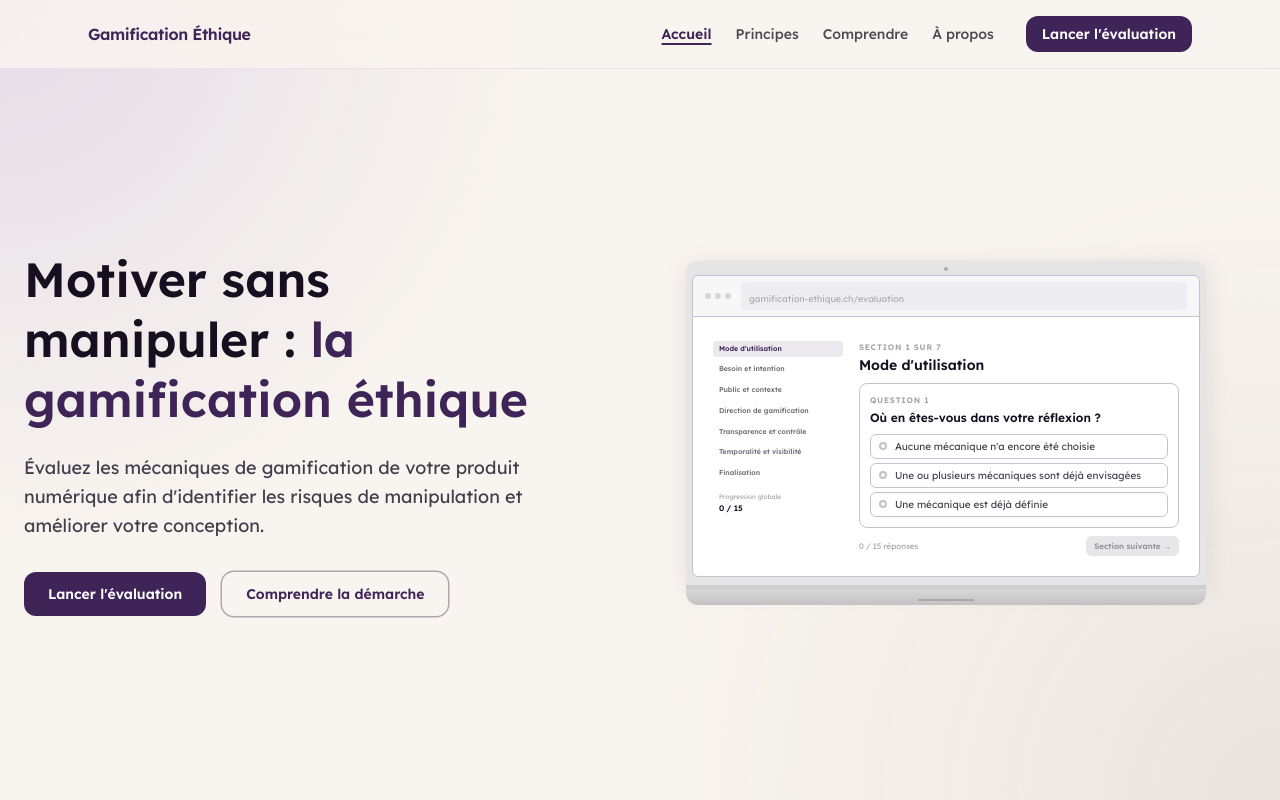
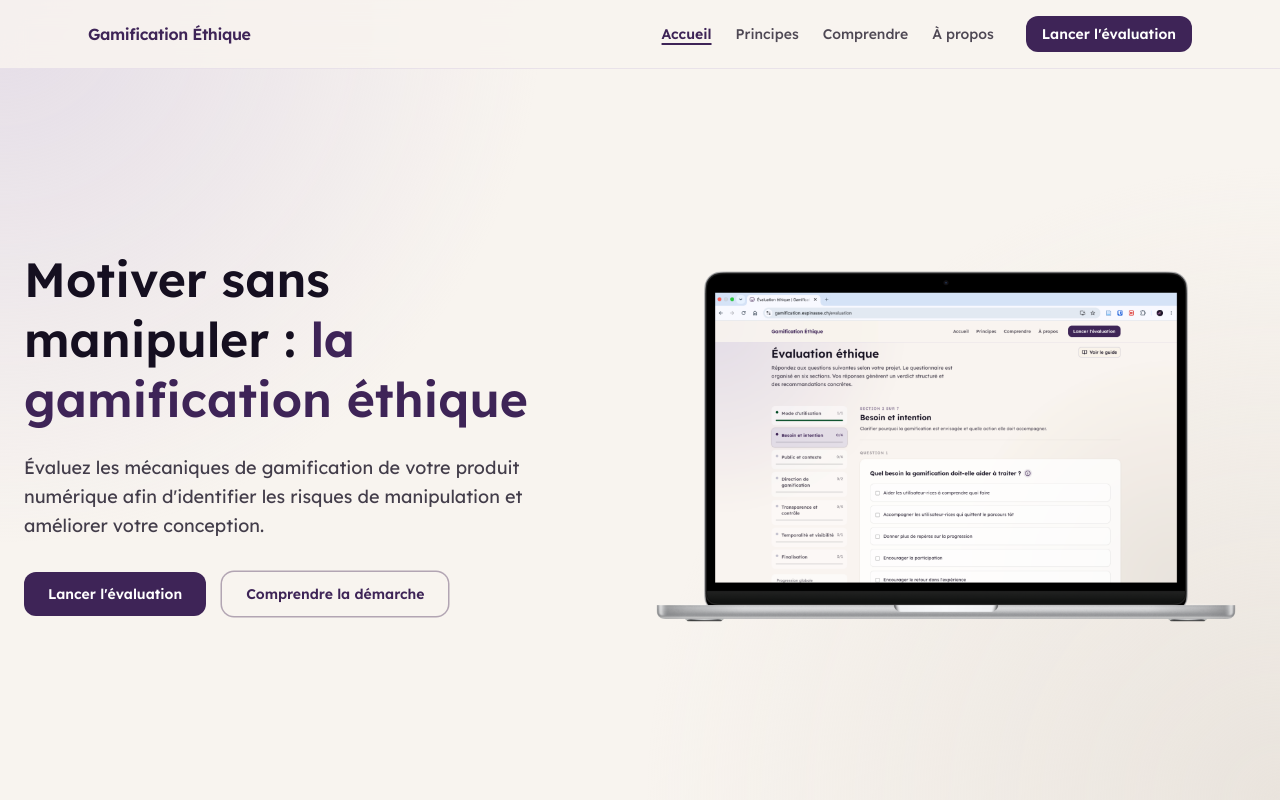
Before and after one commit to cassissssss/Gamification-ethique, a Next.js app: page / in a window 1280 px wide. Shown: the top 800 px of the page. Built offline with nearby package versions, Linux system fonts and the light colour scheme.

Commit message:
Changed home illustration

```diff
--- a/app/page.tsx
+++ b/app/page.tsx
@@ -1,4 +1,5 @@
 import Link from 'next/link'
+import Image from 'next/image'
 import { Flame, TriangleAlert, Clock } from 'lucide-react'
 
 const whoItsFor = [
@@ -93,116 +94,17 @@ export default function HomePage() {
             </div>
           </div>
 
-          {/* Aperçu du questionnaire — un vrai composant codé (pas une
-              capture d'écran), intégré dans un mockup de MacBook pour bien
-              signaler "aperçu à regarder", pas une interface cliquable. */}
-          <div aria-hidden="true" className="hidden lg:block">
-            <div className="mx-auto max-w-[520px]">
-              {/* Écran */}
-              <div className="rounded-t-xl bg-[#e5e5e5] p-1.5 pb-2" style={{ boxShadow: '0 4px 24px rgba(74,45,87,0.1)' }}>
-                <div className="mb-1 flex justify-center">
-                  <span className="h-1 w-1 rounded-full bg-[#b0b0b0]" />
-                </div>
-
-                <div className="overflow-hidden rounded-md border border-border bg-white">
-                  {/* Barre de navigateur */}
-                  <div className="flex items-center gap-2.5 border-b border-border bg-foreground/[0.03] px-3 py-1.5">
-                    <div className="flex gap-1">
-                      <span className="h-1.5 w-1.5 rounded-full bg-foreground/15" />
-                      <span className="h-1.5 w-1.5 rounded-full bg-foreground/15" />
-                      <span className="h-1.5 w-1.5 rounded-full bg-foreground/15" />
-                    </div>
-                    <div className="flex-1 rounded bg-foreground/[0.04] px-2 py-0.5">
-                      <span className="text-[9px] text-foreground/30">gamification-ethique.ch/evaluation</span>
-                    </div>
-                  </div>
-
-                  <div className="grid grid-cols-[130px_1fr] gap-4 p-5 pt-6">
-                    {/* Menu des sections */}
-                    <div className="flex flex-col gap-1">
-                      {[
-                        { label: 'Mode d\u2019utilisation', active: true },
-                        { label: 'Besoin et intention' },
-                        { label: 'Public et contexte' },
-                        { label: 'Direction de gamification' },
-                        { label: 'Transparence et contrôle' },
-                        { label: 'Temporalité et visibilité' },
-                        { label: 'Finalisation' },
-                      ].map((section) => (
-                        <div
-                          key={section.label}
-                          className={[
-                            'rounded px-1.5 py-1',
-                            section.active ? 'bg-primary/10' : '',
-                          ].join(' ')}
-                        >
-                          <p
-                            className={[
-                              'text-[7px] font-semibold leading-tight',
-                              section.active ? 'text-primary' : 'text-foreground/60',
-                            ].join(' ')}
-                          >
-                            {section.label}
-                          </p>
-                        </div>
-                      ))}
-
-                      <div className="mt-0.5 rounded px-1.5 py-1">
-                        <p className="text-[6.5px] text-foreground/40">Progression globale</p>
-                        <p className="text-[8px] font-semibold text-foreground">0 / 15</p>
-                      </div>
-                    </div>
-
-                    {/* Question */}
-                    <div>
-                      <p className="mb-0.5 text-[8px] font-semibold uppercase tracking-widest text-foreground/40">
-                        Section 1 sur 7
-                      </p>
-                      <p className="mb-2 text-sm font-semibold text-foreground">Mode d'utilisation</p>
-
-                      <div className="rounded-lg border border-border bg-white/60 p-2.5">
-                        <p className="mb-1 text-[8px] font-semibold uppercase tracking-widest text-foreground/40">
-                          Question 1
-                        </p>
-                        <p className="mb-2 text-xs font-semibold text-foreground">
-                          Où en êtes-vous dans votre réflexion ?
-                        </p>
-                        <div className="flex flex-col gap-1">
-                          {[
-                            `Aucune mécanique n'a encore été choisie`,
-                            'Une ou plusieurs mécaniques sont déjà envisagées',
-                            'Une mécanique est déjà définie',
-                          ].map((option) => (
-                            <div
-                              key={option}
-                              className="flex items-center gap-2 rounded-md border border-border px-2 py-1"
-                            >
-                              <span className="h-2 w-2 shrink-0 rounded-full border-2 border-foreground/25" />
-                              <span className="text-[10px] text-foreground/80">{option}</span>
-                            </div>
-                          ))}
-                        </div>
-                      </div>
-
-                      <div className="mt-2 flex items-center justify-between">
-                        <span className="text-[8px] text-foreground/40">0 / 15 réponses</span>
-                        <span className="rounded-md bg-foreground/10 px-2 py-1 text-[8px] font-semibold text-foreground/40">
-                          Section suivante →
-                        </span>
-                      </div>
-                    </div>
-                  </div>
-                </div>
-              </div>
-
-              {/* Charnière */}
-              <div className="h-1 bg-[#cfcfcf]" />
-
-              {/* Base / clavier (simplifié) */}
-              <div className="relative rounded-b-xl bg-gradient-to-b from-[#d8d8d8] to-[#c2c2c2] pb-1 pt-1.5">
-                <div className="mx-auto mt-1 h-0.5 w-14 rounded-full bg-[#a8a8a8]" />
-              </div>
-            </div>
+          {/* Aperçu du questionnaire — capture intégrée dans un mockup de
+              MacBook, fournie directement plutôt que recréée en CSS. */}
+          <div className="hidden lg:block">
+            <Image
+              src="/images/evaluation-preview.png"
+              alt="Aperçu de l'évaluation en ligne, affichée dans un MacBook : la question « Quel besoin la gamification doit-elle aider à traiter ? » avec le menu des sections à gauche"
+              width={1920}
+              height={1440}
+              className="h-auto w-full"
+              priority
+            />
           </div>
         </div>
       </section>
```
Also changed, not shown: public/images/evaluation-preview.png (added).
